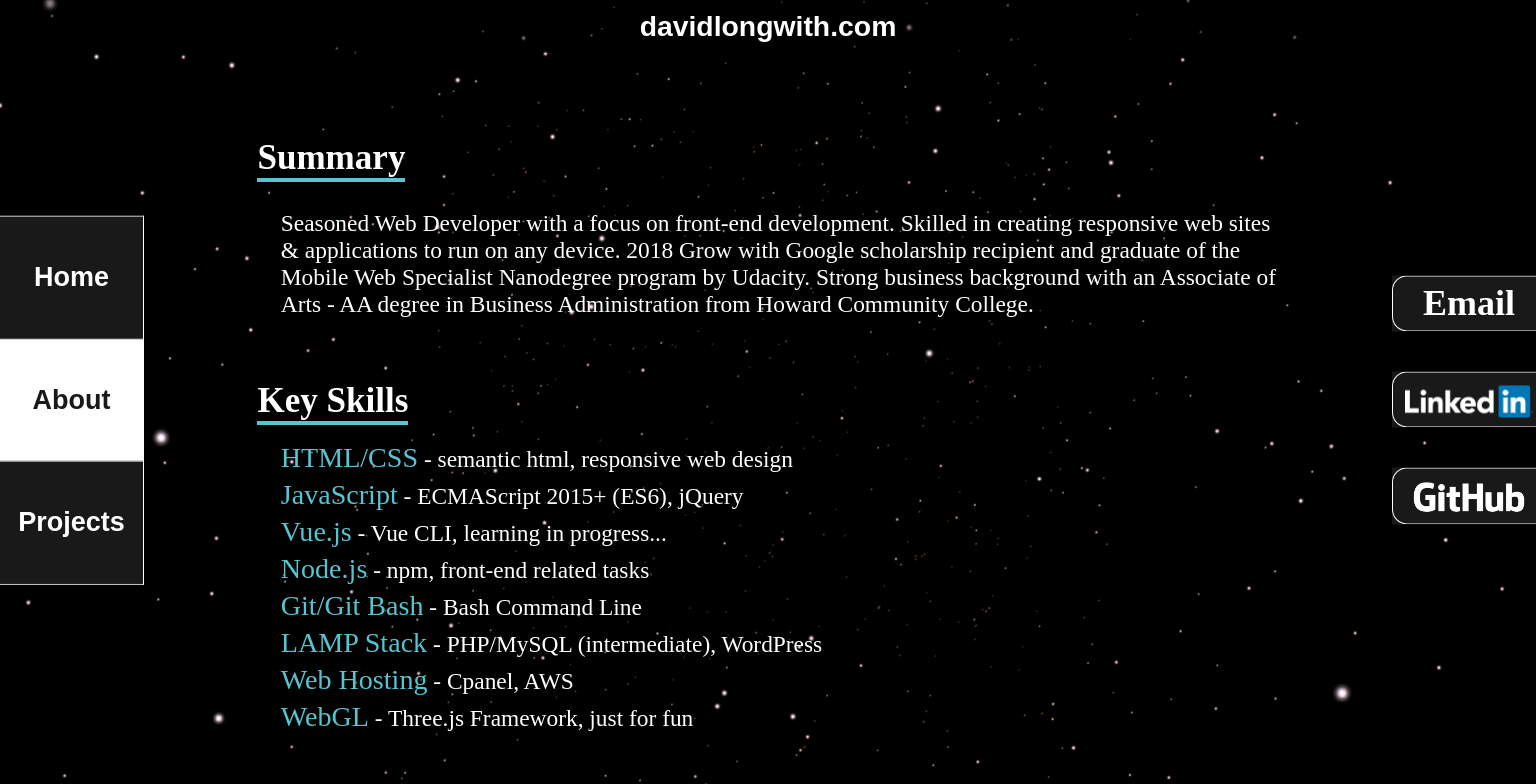
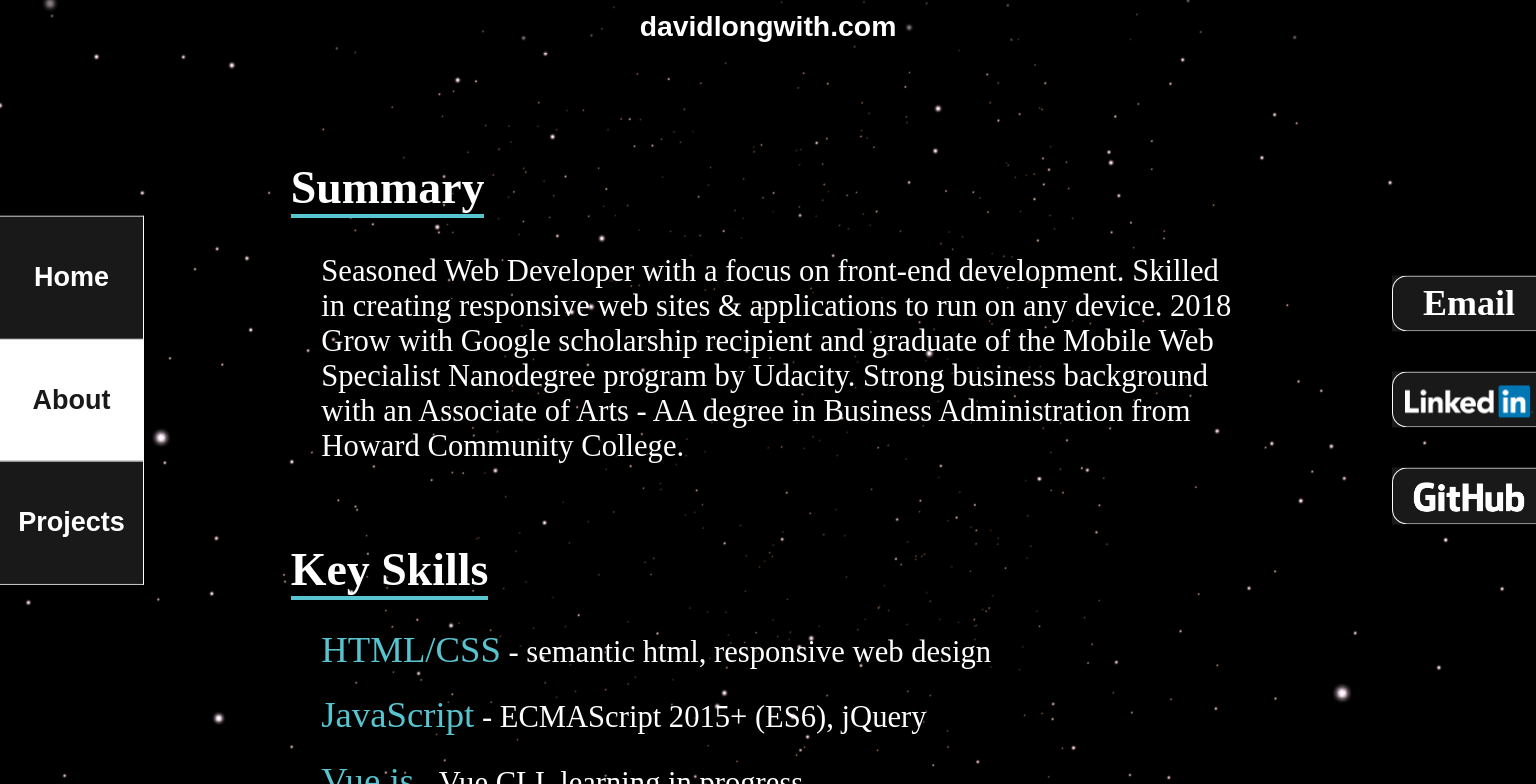
Before and after one commit to davidlongwith/portfolio-mysite-vue, a Vue app: page /about in a window 1536 px wide. Shown: the top 784 px of the page. Built offline with nearby package versions, Linux system fonts and the light colour scheme; a web font is replaced by a local one.

Commit message:
about view responsive updates

```diff
--- a/src/views/About.vue
+++ b/src/views/About.vue
@@ -19,7 +19,7 @@
         <li><span>Vue.js</span> - Vue CLI, learning in progress...</li>
         <li><span>Node.js</span> - npm, front-end related tasks</li>
         <li><span>Git/Git Bash</span> - Bash Command Line</li>
-        <li><span>LAMP Stack</span> - PHP/MySQL (intermediate), WordPress</li>
+        <li><span>LAMP Stack</span> - PHP/MySQL, WordPress</li>
         <li><span>Web Hosting</span> - Cpanel, AWS</li>
         <li><span>WebGL</span> - Three.js Framework, just for fun</li>
       </ul>
@@ -85,6 +85,13 @@ export default {};
   }
 }
 
+@media (min-width: 1440px) {
+  .main-inner {
+    font-size: 1.7rem;
+    padding: 2em 1.5em 0;
+  }
+}
+
 .content-block img {
   height: 48px;
   width: 48px;
@@ -114,7 +121,7 @@ h2 {
 }
 
 li {
-  margin-bottom: 5px;
+  margin-top: 0.75em;
 }
 
 .content-block ul li span {
```
